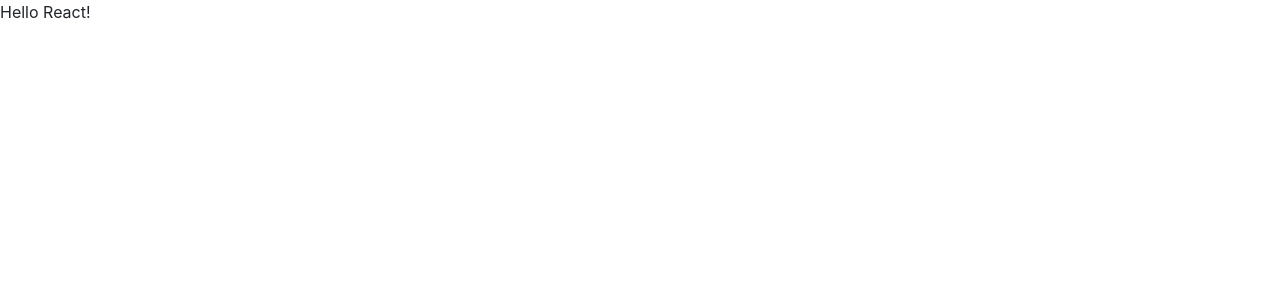
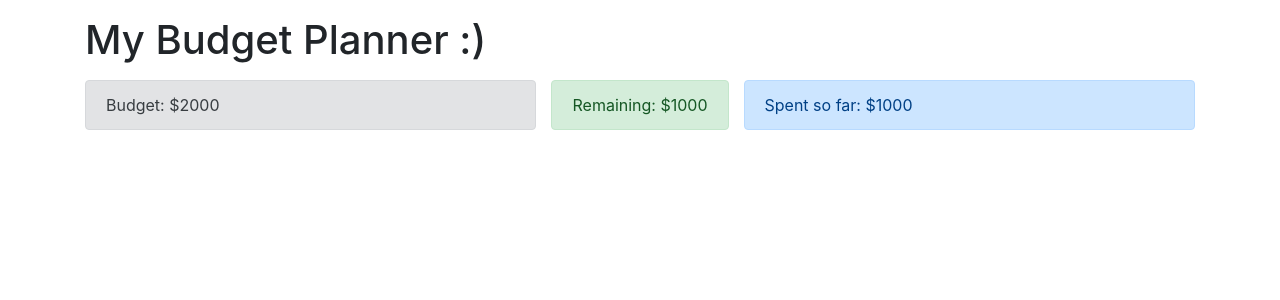
Before and after one commit to sjwar455/budget-tracker, a React (Create React App) app: page / in a window 1280 px wide. Shown: the top 300 px of the page. Built offline with nearby package versions, Linux system fonts and the light colour scheme.

Commit message:
added components with dummy data

```diff
--- a/src/App.js
+++ b/src/App.js
@@ -1,8 +1,27 @@
 import React from 'react';
 import 'bootstrap/dist/css/bootstrap.min.css';
+import Budget from './components/Budget';
+import Remaining from './components/Remaining';
+import ExpenseTotal from './components/ExpenseTotal'
 
 const App = () => {
-  return <p>Hello React!</p>;
+  return (
+  	<div className='container'>
+  		<h1 className='mt-3'>My Budget Planner :)</h1>
+  		<div className='row mt-3'>
+  			<div className='col-sm'>
+  				<Budget />
+  			</div>
+  			<div clssName='col-sm'>
+  				<Remaining />
+  			</div>
+  			<div className='col-sm'>
+  				<ExpenseTotal />
+  			</div>
+  		</div>
+  	</div>
+
+  	);
 };
 
 export default App;
--- /dev/null
+++ b/src/components/Budget.js
@@ -0,0 +1,11 @@
+import React from 'react';
+
+const Budget = () => {
+	return (
+		<div className='alert alert-secondary'>
+			<span>Budget: $2000</span>
+		</div>
+	);
+};
+
+export default Budget;
--- /dev/null
+++ b/src/components/ExpenseTotal.js
@@ -0,0 +1,11 @@
+import React from 'react';
+
+const ExpenseTotal = () => {
+	return (
+		<div className='alert alert-primary'>
+			<span>Spent so far: $1000</span>
+		</div>
+	);
+};
+
+export default ExpenseTotal
--- /dev/null
+++ b/src/components/Remaining.js
@@ -0,0 +1,11 @@
+import React from 'react'
+
+const Remaining = () => {
+	return (
+		<div className='alert alert-success'>
+			<span>Remaining: $1000</span>
+		</div>
+	);
+};
+
+export default Remaining
```
Also changed, not shown: 1 other file (tests, documents, lock files or other folders).
